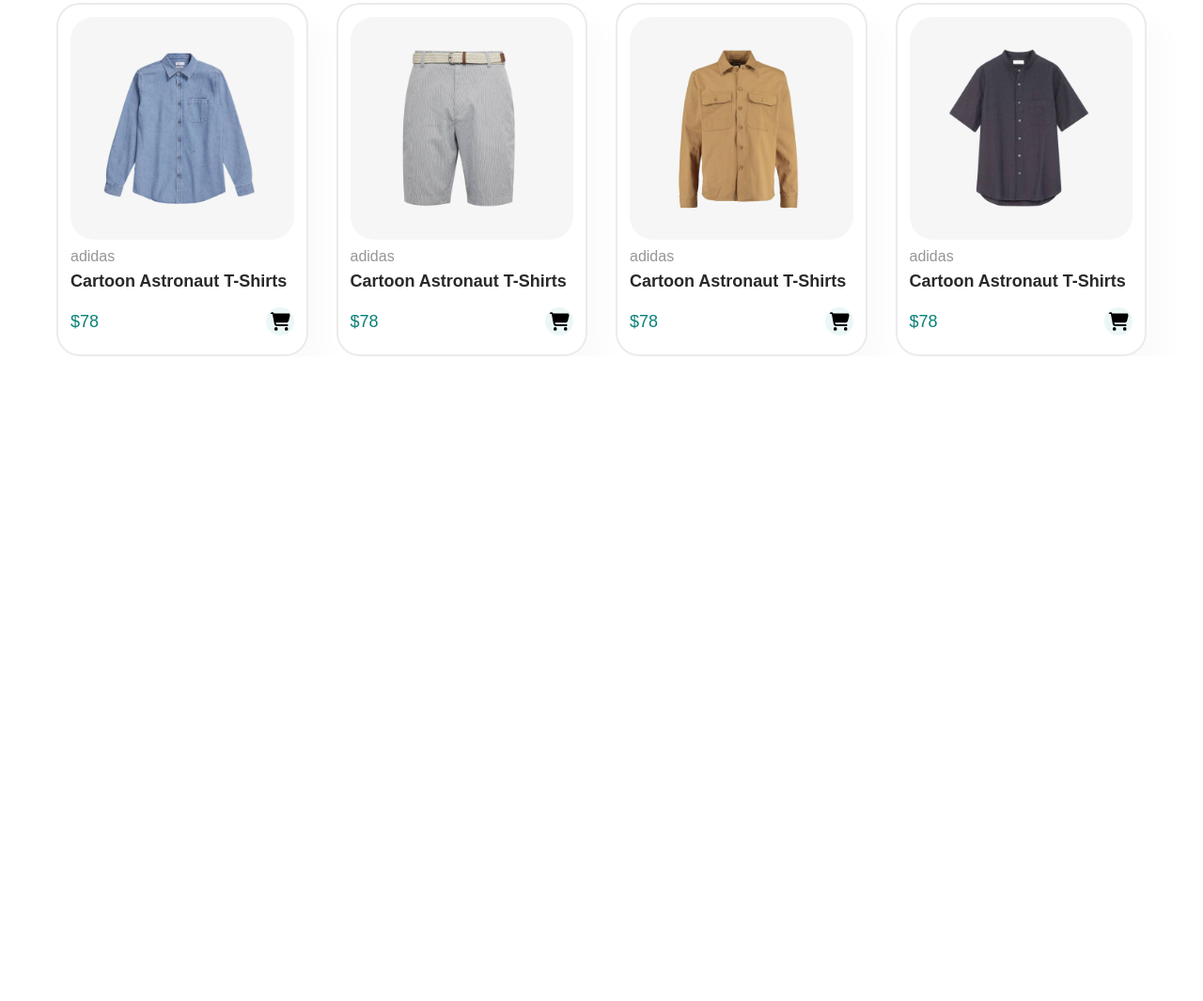
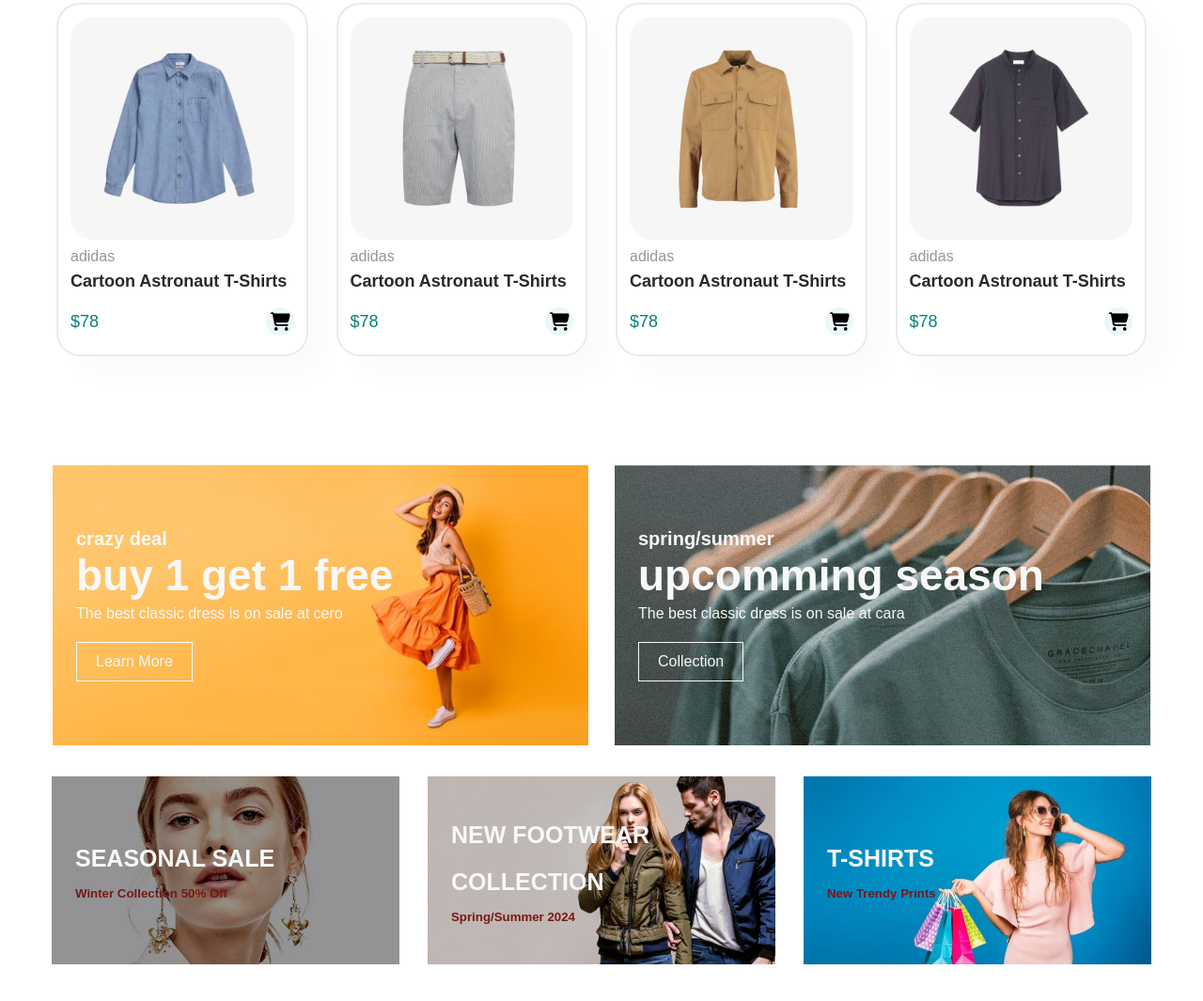
Before and after one commit to SakibHasan077/Shopping-website, a plain HTML site: page index.html in a window 1280 px wide. Shown: the part 2931-3996 px from the top of the page at 94% size. Before the commit the page ends 3310 px from the top, so only its background shows below. Drawn offline with Linux system fonts and the light colour scheme.

Commit message:
Create and design the shopping-cart section and add 6 images into banner folder

```diff
--- a/index.html
+++ b/index.html
@@ -314,6 +314,72 @@
             </div>
         </section>
         <!-- new-arrival end -->
+        <!-- shopping-card -->
+        <section class="shopping-cart">
+            <div class="cart-container">
+                <!-- cart-item--1 -->
+                <div class="cart-item cart-item--1">
+                    <!-- box-1  -->
+                    <div class="box box-1">
+                        <p class="title">
+                            crazy deal
+                        </p>
+                        <h2>
+                            buy 1 get 1 free
+                        </h2>
+                        <p class="content">
+                            The best classic dress is on sale at cero
+                        </p>
+                        <div class="btn shopping-btn">
+                            Learn More
+                        </div>
+                    </div>
+                    <!-- box-2  -->
+                    <div class="box box-2">
+                        <p class="title">
+                            spring/summer
+                        </p>
+                        <h2>
+                            upcomming season
+                        </h2>
+                        <p class="content">
+                            The best classic dress is on sale at cara
+                        </p>
+                        <div class="btn shopping-btn">
+                            Collection
+                        </div>
+                    </div>
+                </div>
+                <!-- cart-item--2 -->
+                <div class="cart-item cart-item--2">
+                    <h2>
+                        SEASONAL SALE
+                    </h2>
+                    <div class="shopping-content">
+                        Winter Collection 50% Off
+                    </div>
+                </div>
+                <!-- cart-item--3 -->
+                <div class="cart-item cart-item--3">
+                    <h2>
+                        NEW FOOTWEAR <br> COLLECTION
+                    </h2>
+                    <div class="shopping-content">
+                        Spring/Summer 2024
+                    </div>
+                </div>
+                <!-- cart-item--4 -->
+                <div class="cart-item cart-item--4">
+                    <h2>
+                        T-SHIRTS
+                    </h2>
+                    <div class="shopping-content">
+                        New Trendy Prints
+                    </div>
+                </div>
+            </div>
+        </section>
+        <!-- shopping-card end -->
     </main>
     <!-- main end  -->
 </body>
--- a/style.css
+++ b/style.css
@@ -327,4 +327,117 @@ main {
     background-color: var(--text-primary-color);
   }
   /* off section end */
+  /* shopping-cart */
+  .shopping-cart {
+    width: 120rem;
+    padding: 10rem 0 5rem;
+    margin: 0 auto;
+  }
+  .cart-container {
+    width: 100%;
+    display: grid;
+    grid-template-columns: repeat(3, 1fr);
+    color: var(--shopping-cart-text-color);
+    gap: 3rem 0rem;
+  }
+  /* cart-item */
+  .cart-item {
+    margin: 1.5rem;
+    padding: 2.5rem;
+    display: flex;
+    flex-direction: column;
+    justify-content: center;
+    align-items: start;
+    height: 20rem;
+    background-size: cover;
+  }
+  .cart-item h2 {
+    font-size: 2.5rem;
+    line-height: 2;
+  }
+  .cart-item .shopping-content {
+    font-size: 1.328rem;
+    color: #771818;
+    line-height: 2;
+    font-weight: 600;
+  }
+  /* cart-item--1 */
+  .cart-item--1 {
+    grid-column: 1/-1;
+    display: flex;
+    justify-content: space-around;
+    flex-direction: row;
+    margin: 1px;
+    padding: 1px;
+    height: 30rem;
+    line-height: 1;
+  }
+  /* box  */
+  .cart-item--1 .box {
+    padding: 2.5rem;
+    margin: 1.5;
+    display: flex;
+    flex-direction: column;
+    justify-content: center;
+    align-items: start;
+    height: 100%;
+    line-height: 1;
+  }
+  /* title  */
+  .cart-item--1 .box .title {
+    font-size: 2rem;
+    font-weight: 700;
+    line-height: 1;
+  }
+  /* h2  */
+  .cart-item--1 .box h2 {
+    font-size: 4.6rem;
+    line-height: 1.3;
+  }
+  /* content  */
+  .cart-item--1 .box .content {
+    font-size: 1.6rem;
+    line-height: 1.3;
+  }
+  /* btn */
+  .cart-item--1 .box .shopping-btn {
+    font-size: 1.6rem;
+    margin: 2rem 0 0;
+    padding: 1.2rem 2rem;
+    background-color: transparent;
+    border: 1px solid rgb(248, 248, 248);
+    transition: all 0.3s ease;
+    cursor: pointer;
+  }
+  .cart-item--1 .box:hover .shopping-btn {
+    background-color: var(--text-primary-color);
+    border: 1px solid transparent;
+  }
+  /* box-1  */
+  .cart-item--1 .box-1 {
+    flex-basis: 50%;
+    background-image: url("./images/banner/b17.jpg");
+    margin: 1.4rem;
+    background-repeat: no-repeat;
+    background-size: cover;
+  }
+  /* box-2  */
+  .cart-item--1 .box-2 {
+    margin: 1.4rem;
+    flex-basis: 50%;
+    background-image: url("./images/banner/b10.jpg");
+    background-repeat: no-repeat;
+    background-size: cover;
+  }
+  /* cart-item--1 end  */
+  .cart-item--2 {
+    background-image: url("./images/banner/b7.jpg");
+  }
+  .cart-item--3 {
+    background-image: url("./images/banner/b4.jpg");
+  }
+  .cart-item--4 {
+    background-image: url("./images/banner/b18.jpg");
+  }
+  /* shopping-cart end */
 }
```
Also changed, not shown: images/banner/b10.jpg (added), images/banner/b16.jpg (added), images/banner/b17.jpg (added), images/banner/b18.jpg (added), images/banner/b4.jpg (added), images/banner/b7.jpg (added).
